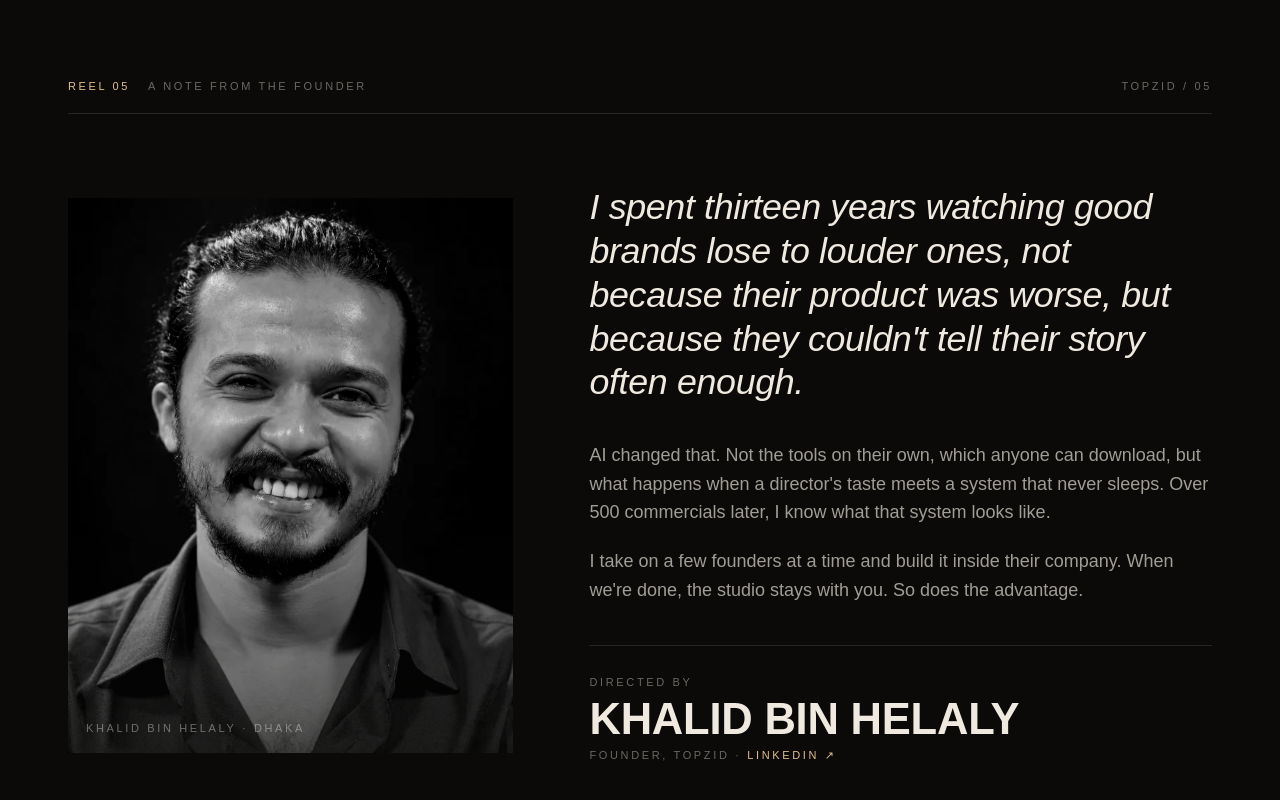
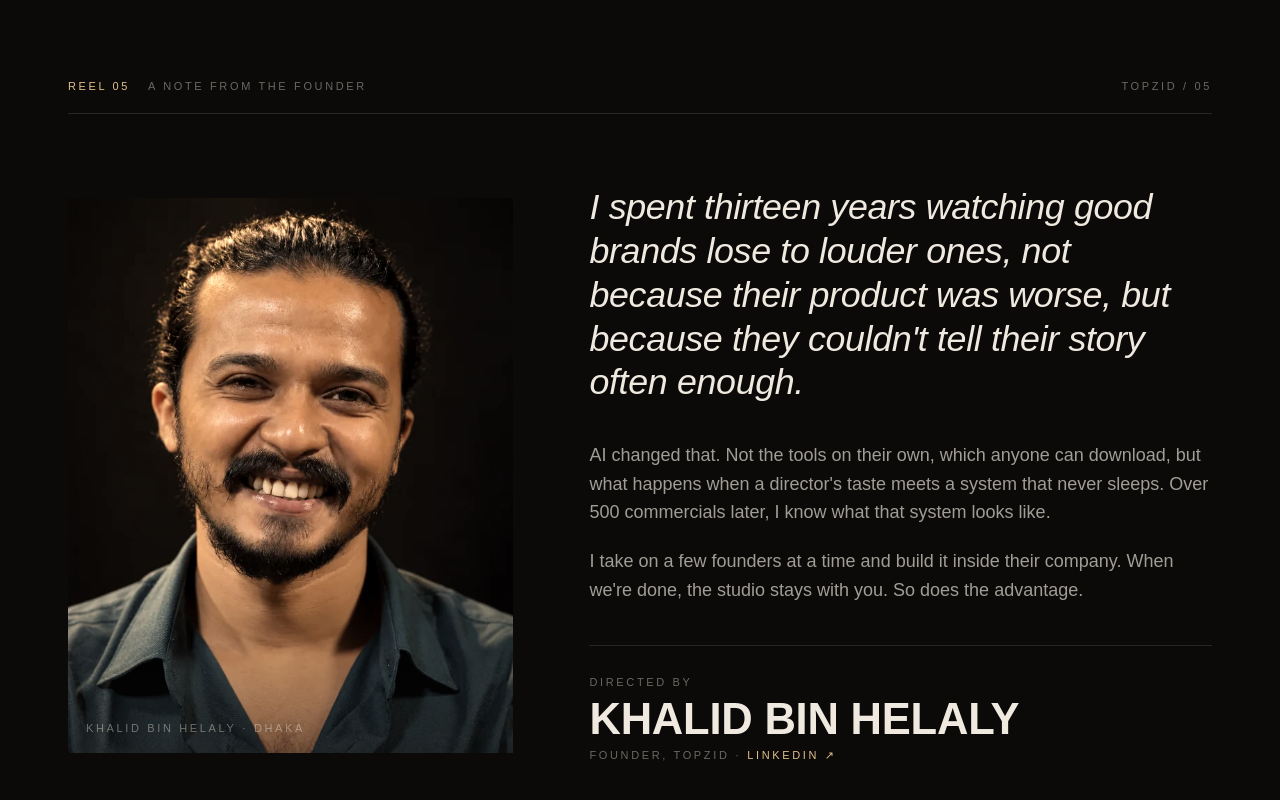
Before and after one commit to khalidibnhelaly-creator/khalid, a Next.js app: page /studio in a window 1280 px wide. Shown: the part 6885-7685 px from the top of the page. Built offline with nearby package versions, Linux system fonts and the light colour scheme; no server answers; a web font is replaced by a local one.

Commit message:
style(studio): founder portrait in warm color instead of black and white

```diff
--- a/app/studio/studio.css
+++ b/app/studio/studio.css
@@ -343,8 +343,8 @@ html:has(.st) { background: #0b0a09; }
 /* ---------- founder ---------- */
 .st-founder { display: grid; grid-template-columns: 5fr 7fr; gap: clamp(36px, 6vw, 96px); align-items: center; }
 .st-portrait { position: relative; margin: 0; }
-.st-portrait img { width: 100%; aspect-ratio: 4 / 5; object-fit: cover; object-position: 50% 30%; filter: grayscale(1) contrast(1.12) brightness(0.92); }
-.st-portrait::after { content: ""; position: absolute; inset: 0; background: linear-gradient(0deg, rgba(11, 10, 9, 0.55), rgba(11, 10, 9, 0) 40%); pointer-events: none; }
+.st-portrait img { width: 100%; aspect-ratio: 4 / 5; object-fit: cover; object-position: 50% 30%; filter: saturate(0.85) sepia(0.12) contrast(1.05) brightness(1.02); }
+.st-portrait::after { content: ""; position: absolute; inset: 0; background: linear-gradient(0deg, rgba(11, 10, 9, 0.45), rgba(11, 10, 9, 0) 32%); pointer-events: none; }
 .st-portrait figcaption { position: absolute; left: 18px; bottom: 16px; z-index: 1; }
 .st-letter .q { font-family: var(--st-serif), Georgia, serif; font-style: italic; font-weight: 300; font-size: clamp(26px, 2.8vw, 40px); line-height: 1.22; letter-spacing: -0.01em; color: var(--paper); margin-bottom: 1em; }
 .st-letter p { color: var(--mute); font-size: 18px; }
```
